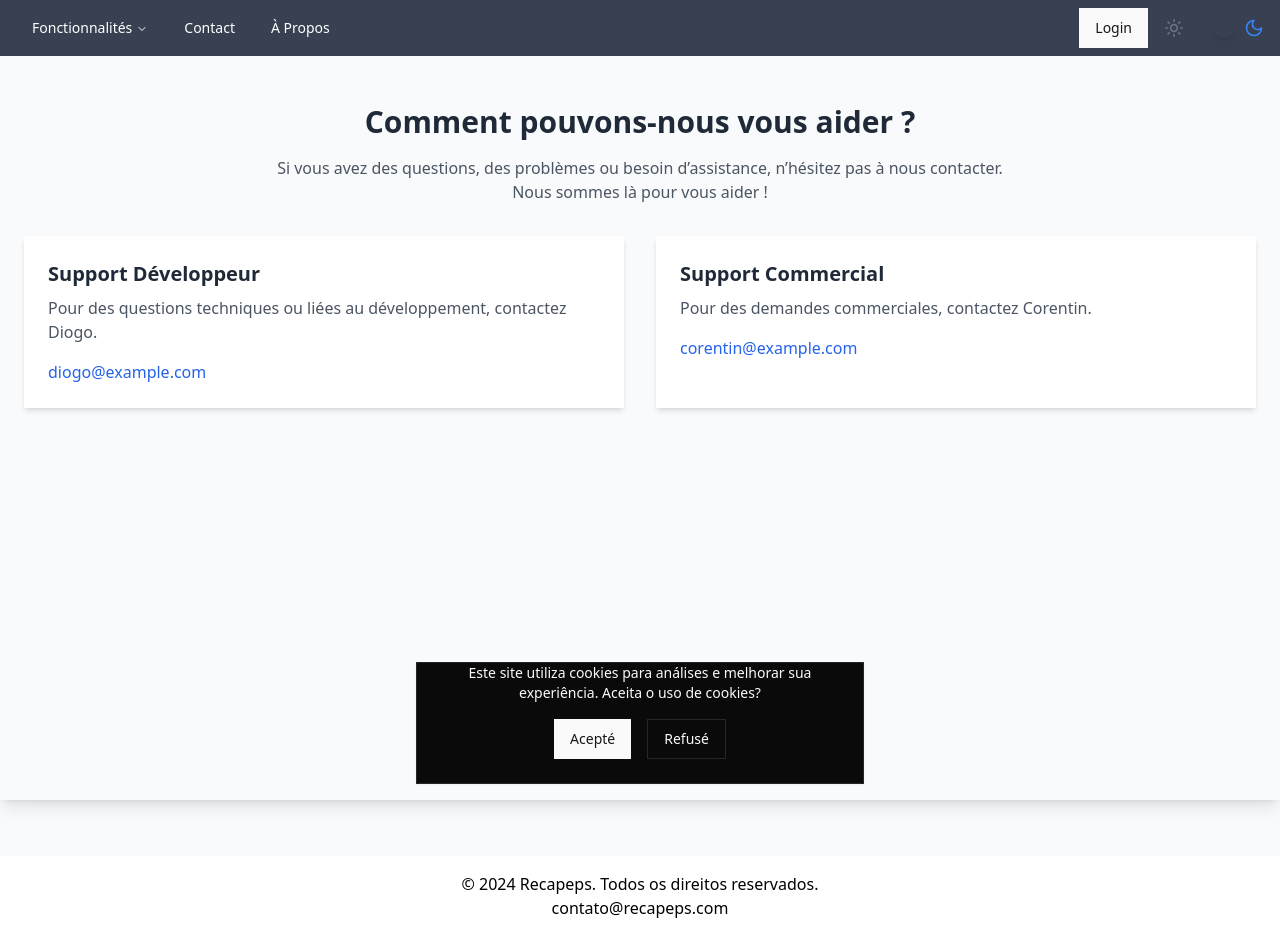
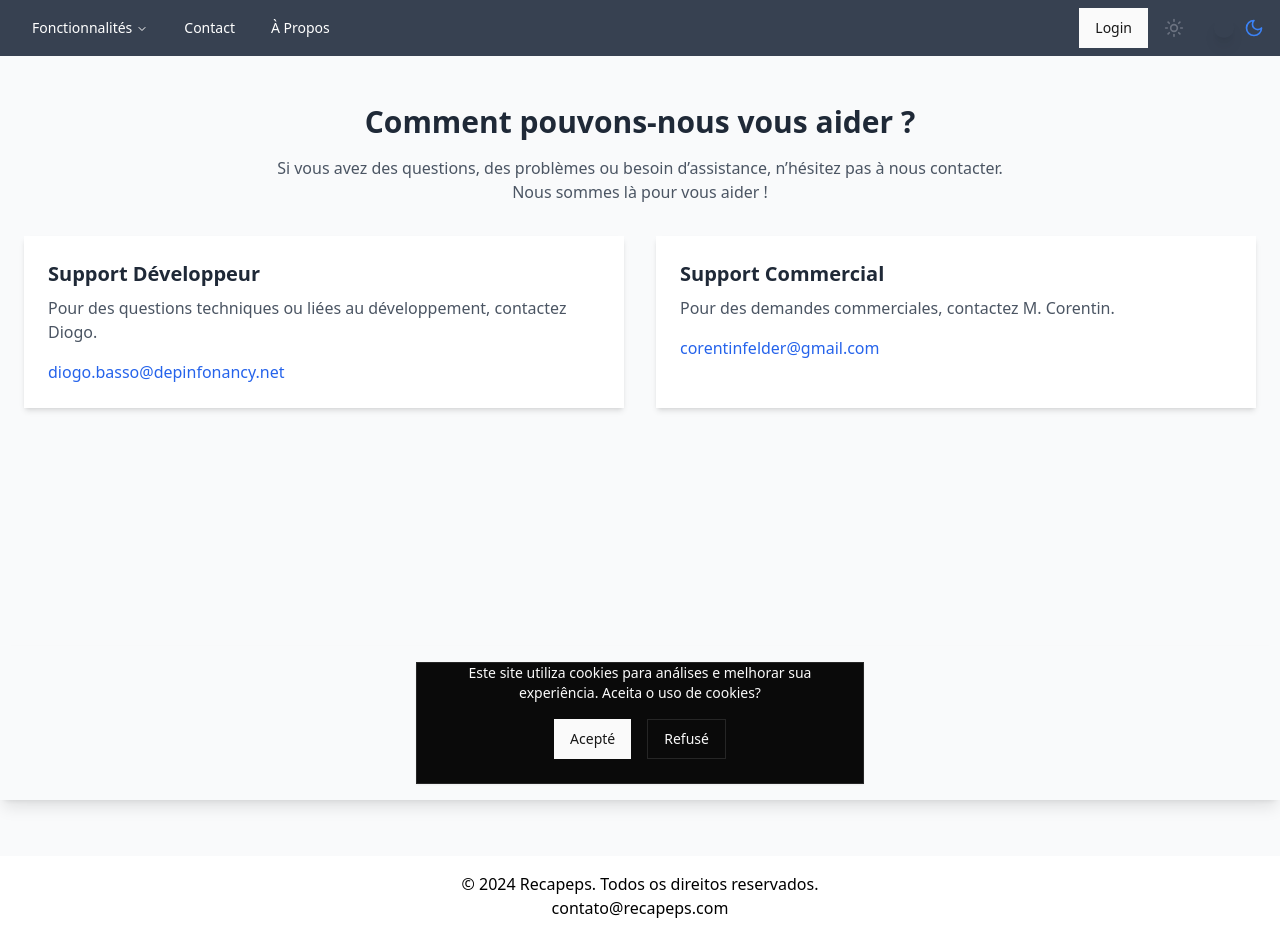
Before and after one commit to diogojorgebasso/recapeps-platform, a React (Vite) app: page /support in a window 1280 px wide. Built offline with nearby package versions, Linux system fonts and the light colour scheme; no server answers.

Commit message:
fix: add real emails

```diff
--- a/src/pages/Support.tsx
+++ b/src/pages/Support.tsx
@@ -20,10 +20,11 @@ export default function Support() {
                             Pour des questions techniques ou liées au développement, contactez Diogo.
                         </p>
                         <a
-                            href="mailto:diogo@example.com"
+                            href="mailto:diogo.basso@depinfonancy.net"
                             className="text-blue-600 font-medium hover:underline"
                         >
-                            diogo@example.com
+                            diogo.basso@depinfonancy.net
+
                         </a>
                     </div>
 
@@ -31,13 +32,13 @@ export default function Support() {
                     <div className="bg-white shadow-md rounded-lg p-6">
                         <h3 className="text-xl font-bold mb-2">Support Commercial</h3>
                         <p className="text-gray-600 mb-4">
-                            Pour des demandes commerciales, contactez Corentin.
+                            Pour des demandes commerciales, contactez M. Corentin.
                         </p>
                         <a
-                            href="mailto:corentin@example.com"
+                            href="mailto:corentinfelder@gmail.com"
                             className="text-blue-600 font-medium hover:underline"
                         >
-                            corentin@example.com
+                            corentinfelder@gmail.com
                         </a>
                     </div>
                 </section>
```
